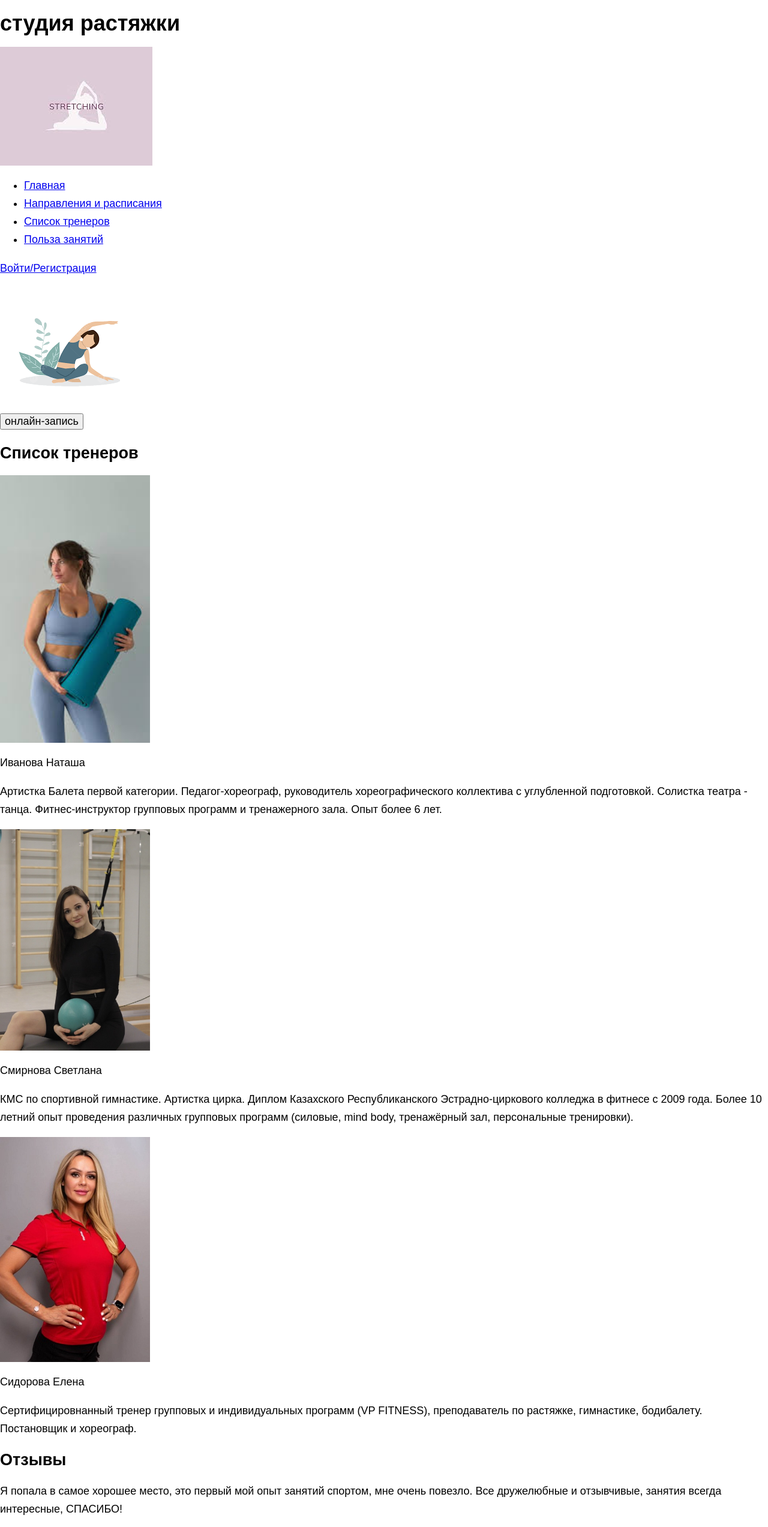
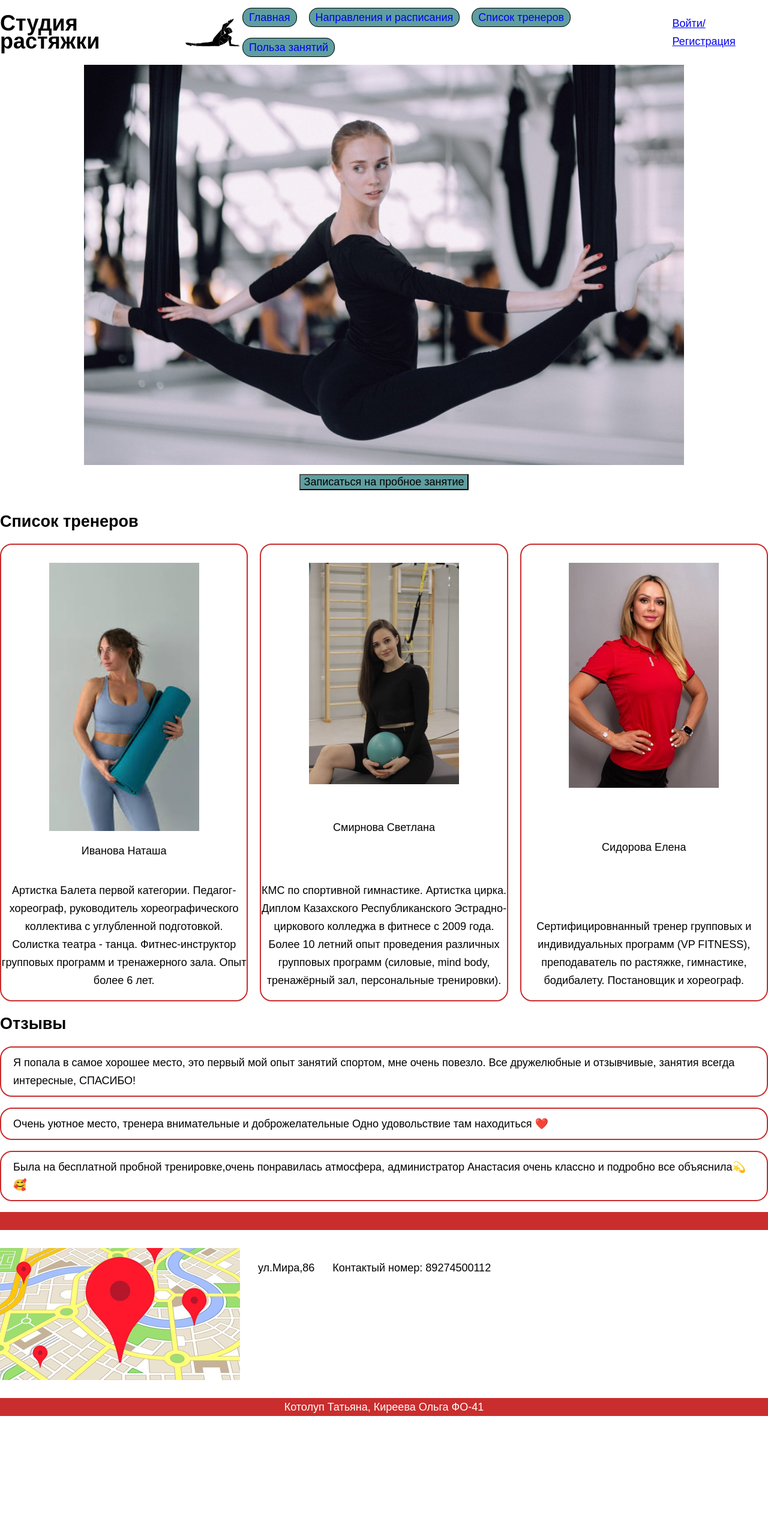
Before and after one commit to olgakireeva19/KK, a plain HTML site: page KK-main/index.html in a window 1280 px wide. Shown: the top 2545 px of the page at 60% size. After the commit the page ends 2360 px from the top, so only its background shows below. Drawn offline with Linux system fonts and the light colour scheme.

Commit message:
Add files via upload

```diff
--- a/KK-main/index.html
+++ b/KK-main/index.html
@@ -4,17 +4,17 @@
 <head>
     <meta charset="UTF-8">
     <meta name="viewport" content="width=device-width, initial-scale=1.0">
-    <title>студия растяжки</title>
+    <title>Cтудия растяжки</title>
     <link rel="stylesheet" href="styles/normalize.css">
     <link rel="stylesheet" href="styles/style.css">
 </head>
 
 <body>
-    <header class="header">
-        <h1 class="header__title">студия растяжки</h1>
-        <img class="header__logo" src="images/log.jpg" alt="">
+    <header class="header container">
+        <h1 class="header__title">Cтудия растяжки</h1>
+        <img class="header__logo" src="images/логотип.JPG" alt="" width="100">
         <nav class="header__menu">
-            <ul>
+            <ul class="header__list">
                 <li class="menu__item menu__item--active">
                     <a class="menu__link" href="#">Главная</a>
                 </li>
@@ -31,13 +31,14 @@
         </nav>
         <a class="header__button" href="#">Войти/Регистрация</a>
     </header>
-    <main class="main">
+    <main class="main container">
         <section class="training">
-            <img class="training__image" src="images/онлайн запись.png" alt="">
-            <button class="training__button">онлайн-запись</button>
+            <img class="training__image" src="images/tit.jpg" alt="" width="1000">
+            <button class="training__button">Записаться на пробное занятие</button>
         </section>
         <section class="trainers">
             <h2 class="trainers__title">Список тренеров</h2>
+            <div class="trainers__wrap">
                 <div class="trainers__card">
                     <img class="trainers__image" src="images/trener.jpg" alt="" width="250">
                     <p class="trainers__name">Иванова Наташа</p>
@@ -57,9 +58,11 @@
                 <div class="trainers__card">
                     <img class="trainers__image" src="images/t3.jpg" alt="" width="250">
                     <p class="trainers__name">Сидорова Елена</p>
-                <p class="trainers__desp">Сертифицировнанный тренер групповых и индивидуальных программ (VP FITNESS),
+                    <p class="trainers__desp">Сертифицировнанный тренер групповых и индивидуальных программ (VP
+                        FITNESS),
                         преподаватель по
                         растяжке, гимнастике, бодибалету. Постановщик и хореограф. </p>
+                </div>
             </div>
         </section>
         <section class="reviews">
@@ -78,14 +81,25 @@
             </div>
         </section>
     </main>
-    <footer class="footer">
+    <footer class="footer container">
         <section class="contacts">
             <img class="contacts__map" src="images/карта.png" alt="">
             <p class="contacts__address">ул.Мира,86</p>
-            <p class="contacts__number">контактый номер: 89274500112</p>
+            <p class="contacts__number">Контактый номер: 89274500112</p>
         </section>
-        <p>Котолуп Татьяна, Киреева Ольга ФО-41</p>
+        <p class="contacts__author">Котолуп Татьяна, Киреева Ольга ФО-41</p>
     </footer>
+
+    <section class="popup" hidden>
+        <form class="form">
+            <h1 class="form__title">Онлайн-запись</h1>
+            <input class="form__input" type="text" name="firt_name" placeholder="Имя"></p>
+            <input class="form__input" type="text" name="last_name" placeholder="Фамилия">
+            <input class="form__input" type="tel" name="phone" placeholder="Телефон">
+            <input class="form__input" type="email" name="email" placeholder="Email">
+        <button class="form__button" type="button">отправить</button>
+        </form>
+    </section>
 </body>
 
 </html>
--- a/KK-main/styles/base.css
+++ b/KK-main/styles/base.css
@@ -85,3 +85,8 @@ overflow: hidden;
     border: 1px solid rgba(145, 150, 161, 0.4);
     border-radius: 16px;
 }
+/* Контейнер-обертка */
+.container {
+    max-width: 1440px;
+    margin: 0 auto;
+}
--- a/KK-main/styles/footer.css
+++ b/KK-main/styles/footer.css
@@ -0,0 +1,26 @@
+.contacts__author {
+
+    background-color: #ca2d2d;
+    /*цвет фона*/
+    color: white;
+    /*цвет тектса*/
+    text-align: center;
+    /*текст по центру*/
+
+    margin: 0;
+    /*внешние отступы обнулим*/
+}
+
+.contacts {
+    display: flex;
+    /* отображение в строку */
+    gap: 30px;
+    /* отступы между элементами*/
+    border-top: 30px solid #ca2d2d;
+    /* красная полоса сверху*/
+    padding-top: 30px;
+    /* внутренний отступ сверху*/
+
+    padding-bottom: 30px;
+    /* внутренний отступ снизу*/
+}
--- a/KK-main/styles/header.css
+++ b/KK-main/styles/header.css
@@ -0,0 +1,23 @@
+.header{
+    color: black;
+    display: flex;
+    justify-content: space-between;
+    align-items: center;
+}
+
+.header__list{
+     margin: 0;
+    padding: 0;
+    list-style-type: none;
+    display: flex;
+    flex-wrap: wrap;
+    gap: 20px;
+}
+.menu__link{
+    text-decoration: none;
+    border: 1px solid #000;
+    padding: 5px 10px;
+    border-radius: 15px;
+    background-color: cadetblue;
+
+}
--- a/KK-main/styles/main.css
+++ b/KK-main/styles/main.css
@@ -0,0 +1,78 @@
+.training{
+    display: flex;
+    justify-content: space-evenly;
+    align-items: center;
+    flex-direction: column;
+}
+.training__button{
+    margin-top: 15px;
+    margin-bottom:15px;
+    color: rgb(0, 0, 0);
+    background-color: cadetblue;
+}
+.trainers__wrap{
+    display: flex;
+    justify-content: space-between;
+    gap: 20px;
+}
+.trainers__card{
+    padding-top: 30px;
+    width: 450px;
+    display: flex;
+
+    flex-direction: column;
+    justify-content: space-between;
+    border: 2px solid #ca2d2d;
+    border-radius: 20px;
+    text-align: center;
+
+}
+.trainers__image{
+    margin: 0 auto;
+}
+
+.form{
+    width: 800px;
+    background-color: rgb(200, 218, 241);
+    flex-direction:column ;
+    align-items: center;
+    width: 500px;
+}
+.form__input{
+    display: flex;
+    flex-direction: column;
+    align-items: center;
+    width: 500px;
+}
+
+.menu__link:hover{
+background-color: aliceblue;
+box-shadow: 0 8px 16px 0;
+}
+.menu__link:active{
+    background-color: rgb(8, 47, 54);
+    color: rgb(225, 240, 240);
+}
+
+.training__button:hover{
+    background-color: aliceblue;
+    box-shadow: 0 8px 16px 0;
+}
+.training__button:active{
+    background-color: rgb(8, 47, 54);
+    color: rgb(225, 240, 240);
+}
+
+.header__button:hover{
+    background-color: aliceblue;
+    box-shadow: 0 8px 16px 0;
+}
+.header__button:active{
+    background-color: rgb(8, 47, 54);
+    color: rgb(225, 240, 240);
+}
+.reviews__desp{
+    border: 2px solid #ca2d2d;
+    border-radius: 20px;
+    padding: 10px 20px;
+}
--- /dev/null
+++ b/KK-main/styles/media.css
@@ -0,0 +1,6 @@
+@media only screen and (max-width: 1024px) {
+    .container {
+        max-width: 100%;
+
+}
+}
--- a/KK-main/styles/style.css
+++ b/KK-main/styles/style.css
@@ -10,3 +10,4 @@
 @import "main.css";
 /* подключение стилей для главной страницы  */
 @import "index.css";
+@import "media.css";
```
Also changed, not shown: KK-main/images/tit.jpg (added), KK-main/images/логотип.JPG (added). Lines whose indentation alone changed are shown as unchanged.
